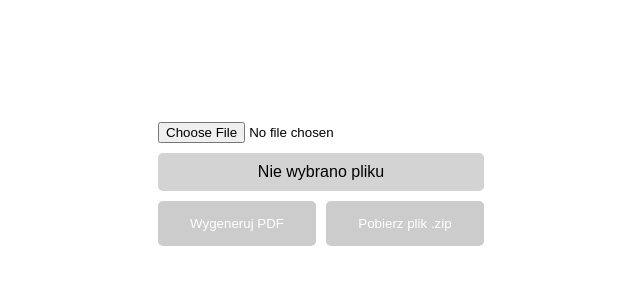
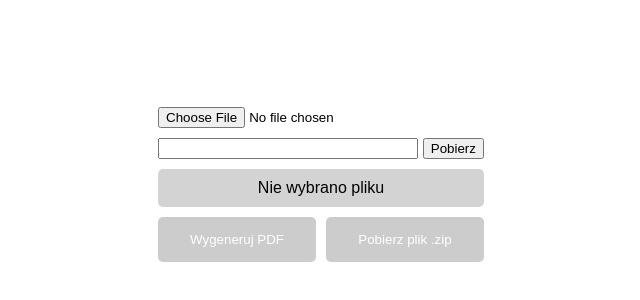
Before and after one commit to Vulpes546/CertificateGenerator, a React (Vite) app: page / in a window 1280 px wide. Shown: the part 216-516 px from the top of the page, without its empty margins (319-959 px from the left). Built offline with nearby package versions, Linux system fonts and the light colour scheme.

Commit message:
download from url

```diff
--- a/src/components/MainPage/MainPage.css
+++ b/src/components/MainPage/MainPage.css
@@ -1,12 +1,22 @@
 main {
 	display: grid;
 	grid-template: auto auto auto/ 1fr 1fr;
-	grid-template-areas: "upload upload" "status status" "btnLeft btnRight";
+	grid-template-areas: "upload upload" "link link" "status status" "btnLeft btnRight";
 	gap: 10px;
 }
 
 .upload {
 	grid-area: upload;
+}
+
+#urlForm {
+	display: flex;
+	grid-area: link;
+	gap: 5px;
+}
+
+.link {
+	flex-grow: 1;
 }
 
 .statusBar {
--- a/src/components/MainPage/MainPage.tsx
+++ b/src/components/MainPage/MainPage.tsx
@@ -10,6 +10,7 @@ export default function MainPage() {
 	const [state, setState] = useState({
 		pdfs: [],
 		data: [] as string[][],
+		url: "" as string,
 		statusCode: 1,
 	});
 
@@ -45,6 +46,28 @@ export default function MainPage() {
 		} catch (err) {
 			console.error(err);
 			return setState((prevState) => ({ ...prevState, statusCode: 102 }));
+		}
+	}
+
+	function handleUrlChange(e) {
+		setState((prev) => ({...prev, url:e.target.value}))
+	}
+
+	function fetchXlsx() {
+		setState((prev) => ({...prev, statusCode:101}))
+		try{
+			fetch(state.url)
+			.then((res) => res.blob())
+			.then((blob) => {
+				const file = new File([blob], "data.xls")
+				return parseData(file)
+			})
+			.then(data => setState((prev) => ({...prev, data:data})))
+			.finally(() => setState((prev) => ({...prev, statusCode:100})))
+		}
+		catch(error) {
+			console.error(error)
+			setState((prev) => ({...prev, statusCode:102}))
 		}
 	}
 
@@ -84,6 +107,18 @@ export default function MainPage() {
 				onChange={handleUpload}
 				accept=".csv, .xls, .xlsx"
 			/>
+			<div id="urlForm">
+				<input
+					className="link"
+					id="link"
+					type="url"
+					name="url[]"
+					value={state.url}
+					onChange={handleUrlChange}
+				/>
+				<button value={state.url} onClick={fetchXlsx}>Pobierz</button>
+			</div>
+
 			<p className="statusBar">{renderStatus()}</p>
 			<Button
 				text="Wygeneruj PDF"
```
